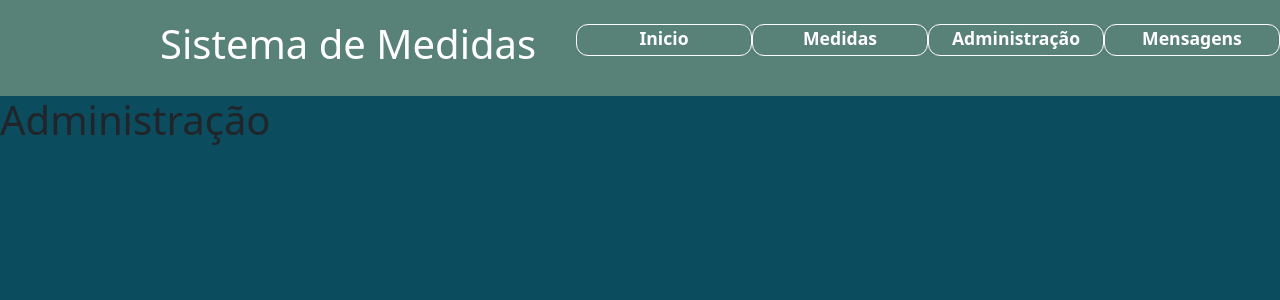
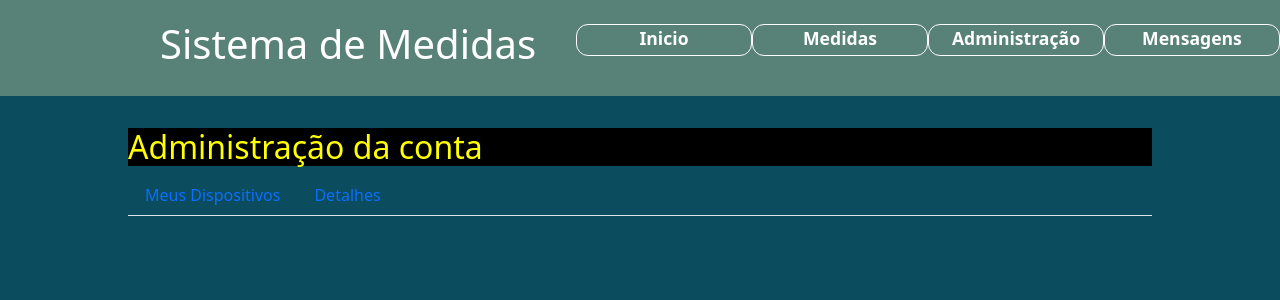
Before and after one commit to EderLimaDev/Dashboard, a React (Create React App) app in the folder frontend/: page /administracao in a window 1280 px wide. Shown: the top 300 px of the page. Built offline with nearby package versions, Linux system fonts and the light colour scheme.

Commit message:
"iniciando tela admin"

```diff
--- a/frontend/src/componentes/administracao.js
+++ b/frontend/src/componentes/administracao.js
@@ -1,11 +1,44 @@
 import React from "react";
+import styled from 'styled-components'
+import ListaDevices from "../componentes/listaDevices";
+import {Tabs, Tab} from 'react-bootstrap';
+
+const AdminLogo = styled.div`
+    background: black;
+    color: yellow;
+`;
+
+const Conteiner = styled.div`
+    width: 80%;
+    padding-top: 2rem;
+    margin: auto;
+
+`;
+
+
 
 const AdminPage = ()=>{
     return(
-        <div>
-            <h1>Administração</h1>
 
-        </div>
+        <Conteiner>
+                <AdminLogo>
+                    <h2>Administração da conta</h2>
+
+                </AdminLogo>
+
+                <Tabs defaultActiveKey="profile" id="adm" className="mb-3">
+                    <Tab eventKey="Dispositivos" title="Meus Dispositivos">
+                        <h2>Dispositivos Cadastrados</h2>
+                        <ListaDevices />
+                    </Tab>
+
+                    <Tab eventKey="Detalhes" title="Detalhes">
+                        <h2>Detalhes</h2>
+                    </Tab>
+
+                </Tabs>
+
+         </Conteiner>
 
     )
 
--- /dev/null
+++ b/frontend/src/componentes/listaDevices.js
@@ -0,0 +1,30 @@
+import React from "react";
+import {Table} from 'react-bootstrap'
+
+const ListaDevices = ()=>{
+    return(
+        <div>
+    <Table striped bordered hover>
+            <thead>
+                <tr>
+                <th>Foto</th>
+                <th>Device</th>
+                <th>Data</th>
+                </tr>
+            </thead>
+
+            <tbody>
+                <tr>
+                    <td><img src='https://a-static.mlcdn.com.br/800x560/geladeira-refrigerador-electrolux-240-litros-1-porta-classe-a-re31/gazinshop/344/20ddae4f611009eccbcab73fea742e3b.jpeg' alt='imagem'/></td>
+                    <td>Geladeira</td>
+                    <td>20-11-2022</td>
+                </tr>
+            </tbody>
+    </Table>
+
+        </div>
+    )
+
+}
+
+export default ListaDevices
```
Also changed, not shown: frontend/src/paginas/admin.js (deleted, +0 -46 lines), 1 other file (tests, documents, lock files or other folders).
